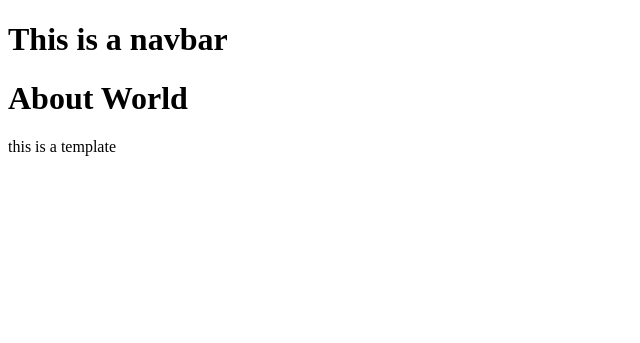
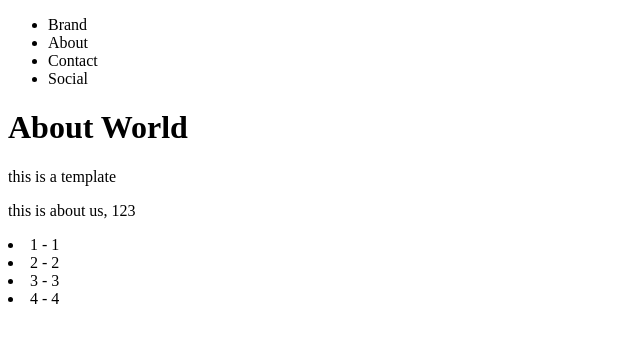
Before and after one commit to marcelorl/Try-Django, a Django app: page /about/ in a window 1280 px wide. Shown: the top 343 px of the page, without its empty margins (0-640 px from the left). Run offline with Django 3.2, Linux system fonts and the light colour scheme.

Commit message:
feat: looping in templates

```diff
--- a/src/pages/views.py
+++ b/src/pages/views.py
@@ -12,7 +12,12 @@ def contact_view(request, *args, **kwargs):
     return render(request, 'contact.html', {})
 
 def about_view(request, *args, **kwargs):
-    return render(request, 'about.html', {})
+    my_context = {
+        "my_text": "this is about us",
+        "my_number": 123,
+        "my_list": [1, 2, 3, 4]
+    }
+    return render(request, 'about.html', my_context)
 
 def social_view(request, *args, **kwargs):
     return render(request, 'social.html', {})
--- a/src/templates/about.html
+++ b/src/templates/about.html
@@ -4,4 +4,12 @@
     <h1>About World</h1>
 
     <p>this is a template</p>
+
+    <p>
+        {{ my_text }}, {{ my_number }}
+    </p>
+
+    {% for my_sub_item in my_list %}
+        <li>{{forloop.counter}} - {{my_sub_item}}</li>
+    {% endfor %}
 {% endblock %}
--- a/src/templates/base.html
+++ b/src/templates/base.html
@@ -4,7 +4,7 @@
         <title>Coding for entrepreneurs is doing Try Django</title>
     </head>
     <body>
-        <h1>This is a navbar</h1>
+        {% include 'navbar.html' %}
 
         {% block content %}
             replace me
--- /dev/null
+++ b/src/templates/navbar.html
@@ -0,0 +1,8 @@
+<nav>
+    <ul>
+        <li>Brand</li>
+        <li>About</li>
+        <li>Contact</li>
+        <li>Social</li>
+    </ul>
+</nav>
```
